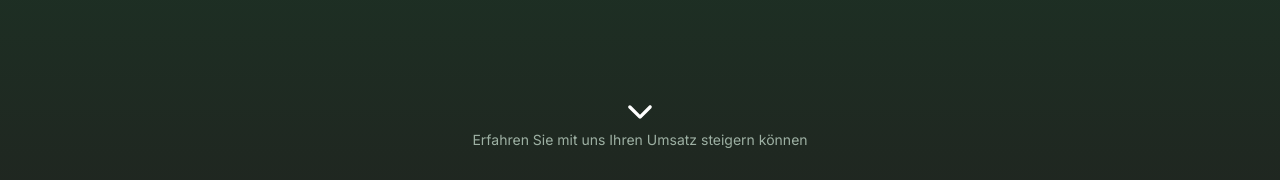
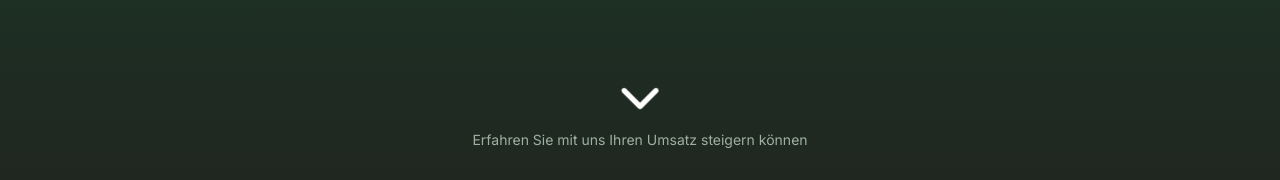
Before and after one commit to eremia2001/webAgency, a Next.js app: page / in a window 1280 px wide. Shown: the part 610-790 px from the top of the page. Built offline with nearby package versions, Linux system fonts and the light colour scheme.

Commit message:
animating arrow

```diff
--- a/app/page.jsx
+++ b/app/page.jsx
@@ -3,12 +3,25 @@ import Image from "next/image";
 import { IoIosArrowDown } from "react-icons/io";
 import { RxHamburgerMenu } from "react-icons/rx";
 import React, { useRef } from "react";
+import { motion } from "framer-motion";
 
 export default function Home() {
   const nextSectionRef = useRef(null);
   // Event-Handler für den Klick auf den Pfeil
   const scrollToNextSection = () => {
     nextSectionRef.current?.scrollIntoView({ behavior: "smooth" });
+  };
+  const bounceVariants = {
+    animate: {
+      y: [0, -10, 0], // Bewegung entlang der Y-Achse: Start, Höhepunkt, Ende
+      scale: [1, 1.2, 1],
+      transition: {
+        duration: 1, // Dauer der Bewegung
+        ease: "easeInOut", // Bewegungsart
+        repeat: Infinity, // Wiederhole die Animation unendlich
+        repeatDelay: 1.5, // Verzögerung zwischen den Wiederholungen
+      },
+    },
   };
   return (
     <main className="flex flex-col    ">
@@ -43,7 +56,7 @@ export default function Home() {
               Webdesign Agentur{" "}
             </h4>
             <div className="flex flex-col gap-1">
-              <h1 className="text-5xl sm:text-6xl lg:text-7xl  font-extrabold text-white text-center ">
+              <h1 className="text-5xl sm:text-6xl lg:text-7xl    font-extrabold text-white text-center ">
                 Verkaufstarke Websites,{" "}
               </h1>
               <h2 className="text-2xl sm:text-4xl lg:text-5xl font-extrabold text-white text-center ">
@@ -59,11 +72,17 @@ export default function Home() {
             </button>
           </div>
           <div className="  flex flex-col justify-end items-center absolute bottom-10  ">
-            <IoIosArrowDown
+            <motion.div
               onClick={scrollToNextSection}
-              className="text-white  text-4xl cursor-pointer"
-              width={50}
-            />
+              className="cursor-pointer"
+              variants={bounceVariants}
+              animate="animate"
+            >
+              <IoIosArrowDown
+                className="text-white text-4xl"
+                style={{ fontSize: "50px" }}
+              />
+            </motion.div>
             <p className="text-subline text-sm">
               Erfahren Sie mit uns Ihren Umsatz steigern können
             </p>
--- a/package.json
+++ b/package.json
@@ -9,6 +9,7 @@
     "lint": "next lint"
   },
   "dependencies": {
+    "framer-motion": "^11.0.22",
     "next": "14.1.4",
     "react": "^18",
     "react-dom": "^18",
```
Also changed, not shown: 1 other file (tests, documents, lock files or other folders).
